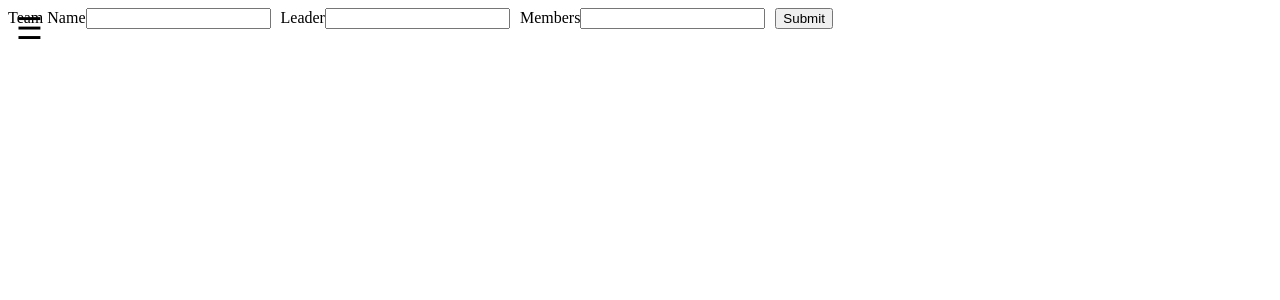
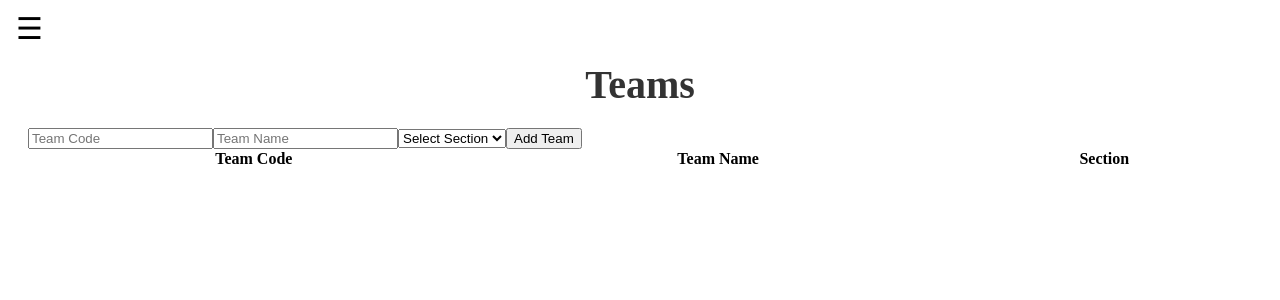
Before and after one commit to Javadamkd/art-fest-management, a Next.js app: page /teams in a window 1280 px wide. Shown: the top 300 px of the page. Built offline with nearby package versions, Linux system fonts and the light colour scheme.

Commit message:
Update teams.js

```diff
--- a/pages/teams.js
+++ b/pages/teams.js
@@ -2,39 +2,76 @@ import { useState } from 'react';
 import styles from '../styles/teams.module.css';
 
 const Teams = () => {
+  const [teamCode, setTeamCode] = useState('');
   const [teamName, setTeamName] = useState('');
-  const [leader, setLeader] = useState('');
-  const [members, setMembers] = useState('');
+  const [teamSection, setTeamSection] = useState('');
+  const [teamList, setTeamList] = useState([]);
+
+  const addTeam = () => {
+    const newTeam = { teamCode, teamName, teamSection };
+    setTeamList([...teamList, newTeam]);
+    setTeamCode('');
+    setTeamName('');
+    setTeamSection('');
+  };
 
   return (
+    <div className={styles.container}>
+      <h2 className={styles.title}>Teams</h2>
       <div className={styles.formContainer}>
-      <form className={styles.form}>
-        <div className={styles.inputGroup}>
-          <label>Team Name</label>
         <input
           type="text"
+          placeholder="Team Code"
+          value={teamCode}
+          onChange={(e) => setTeamCode(e.target.value)}
+          className={styles.inputField}
+        />
+        <input
+          type="text"
+          placeholder="Team Name"
           value={teamName}
           onChange={(e) => setTeamName(e.target.value)}
+          className={styles.inputField}
         />
+        <select
+          value={teamSection}
+          onChange={(e) => setTeamSection(e.target.value)}
+          className={styles.inputField}
+        >
+          <option value="" disabled>
+            Select Section
+          </option>
+          <option value="Aliya">Aliya</option>
+          <option value="Thaniya">Thaniya</option>
+          <option value="Thanawiyya">Thanawiyya</option>
+          <option value="Bidaya">Bidaya</option>
+          <option value="Uoola">Uoola</option>
+        </select>
+        <button onClick={addTeam} className={styles.submitButton}>
+          Add Team
+        </button>
       </div>
-        <div className={styles.inputGroup}>
-          <label>Leader</label>
-          <input
-            type="text"
-            value={leader}
-            onChange={(e) => setLeader(e.target.value)}
-          />
+
+      <div className={styles.tableContainer}>
+        <table className={styles.table}>
+          <thead>
+            <tr>
+              <th>Team Code</th>
+              <th>Team Name</th>
+              <th>Section</th>
+            </tr>
+          </thead>
+          <tbody>
+            {teamList.map((team, index) => (
+              <tr key={index}>
+                <td>{team.teamCode}</td>
+                <td>{team.teamName}</td>
+                <td>{team.teamSection}</td>
+              </tr>
+            ))}
+          </tbody>
+        </table>
       </div>
-        <div className={styles.inputGroup}>
-          <label>Members</label>
-          <input
-            type="text"
-            value={members}
-            onChange={(e) => setMembers(e.target.value)}
-          />
-        </div>
-        <button type="submit">Submit</button>
-      </form>
     </div>
   );
 };
```
Lines whose indentation alone changed are shown as unchanged.
